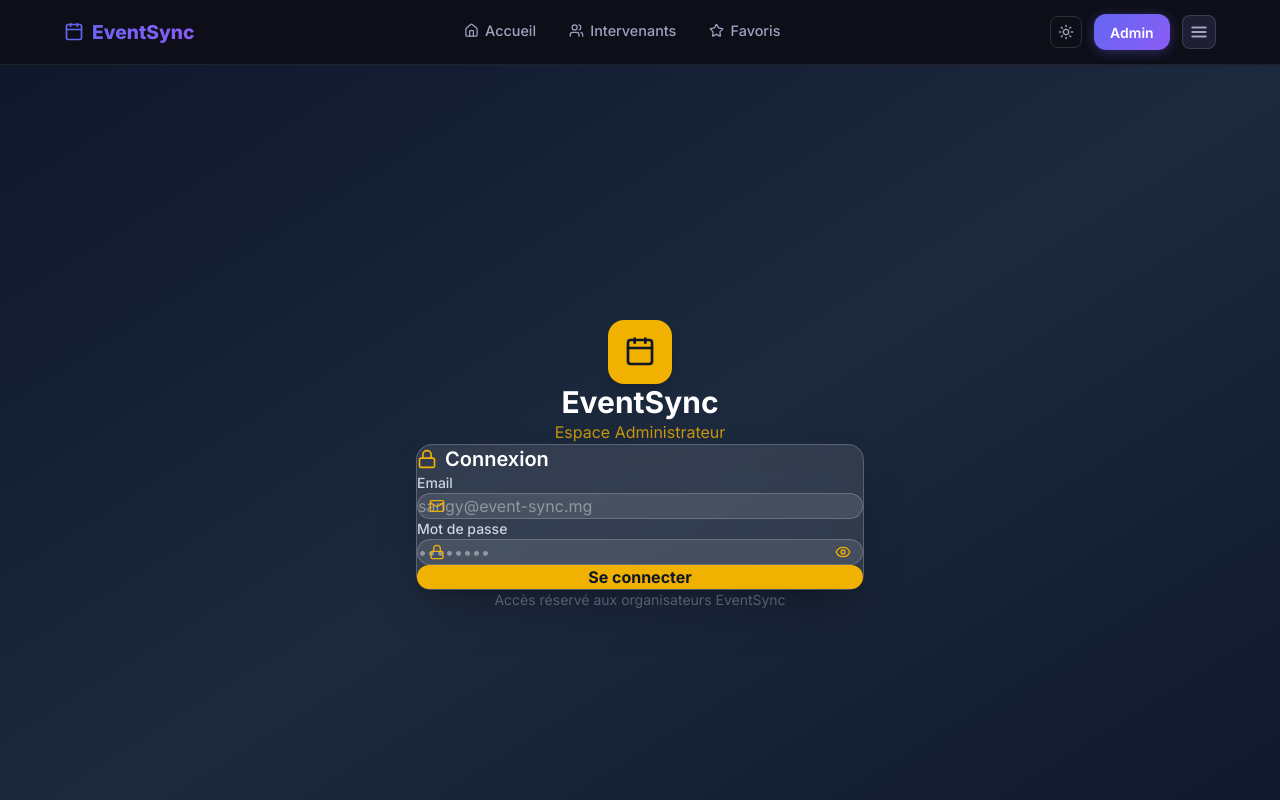
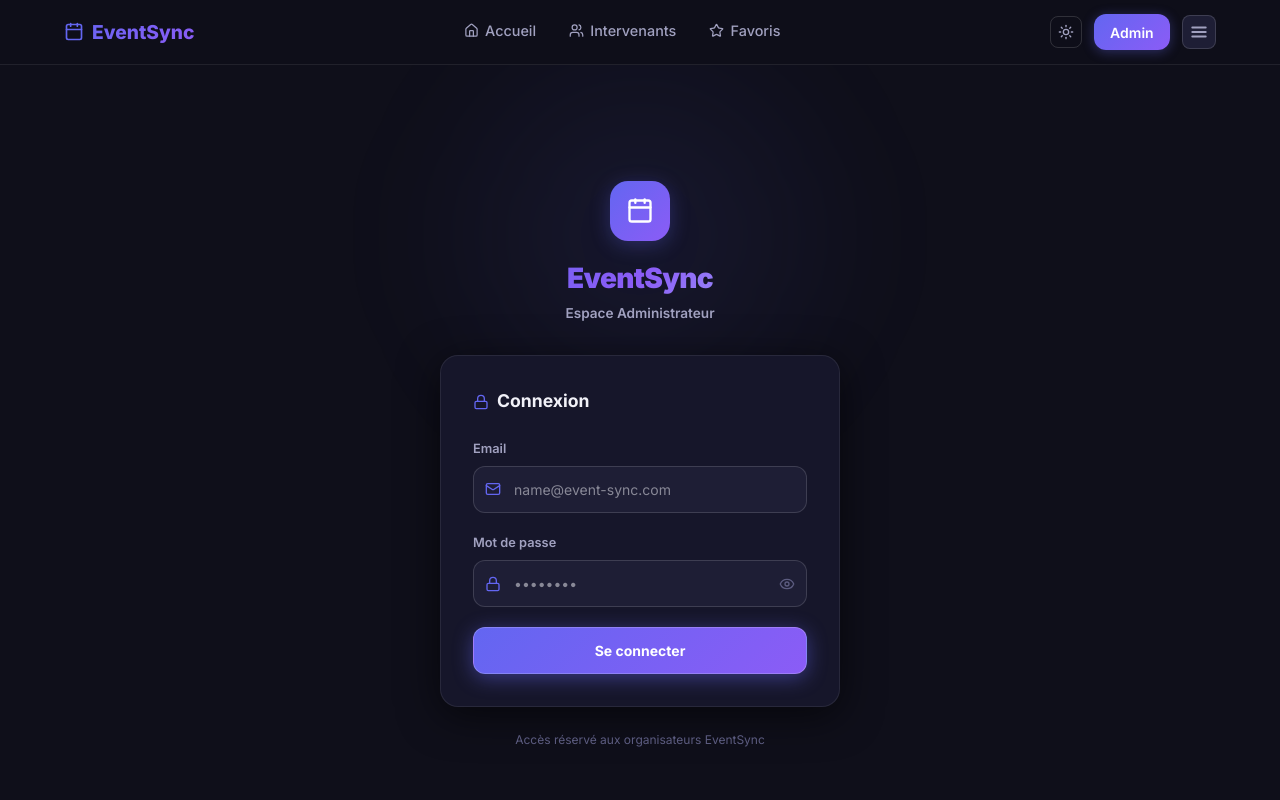
Before and after one commit to 2026-K3-WEB3/K3_WEB3, a Next.js app: page /admin/login in a window 1280 px wide. Shown: the top 800 px of the page. Built offline with nearby package versions, Linux system fonts and the light colour scheme.

Commit message:
feat(admin): modernize login page layout, update form theme to match portal brand, and resolve icon alignment bugs

```diff
--- a/app/admin/login/page.tsx
+++ b/app/admin/login/page.tsx
@@ -34,51 +34,147 @@ export default function AdminLoginPage() {
   }
 
   return (
-    <div className="min-h-screen bg-gradient-to-br from-slate-900 via-slate-800 to-slate-900 flex items-center justify-center p-4">
-      <div className="w-full max-w-md">
-        {/* Logo */}
-        <div className="text-center mb-8">
-          <div className="inline-flex items-center justify-center w-16 h-16 bg-yellow-500 rounded-2xl mb-4 shadow-lg">
-            <Calendar className="w-8 h-8 text-slate-900" />
+    <div
+      style={{
+        minHeight: '100vh',
+        background: 'var(--bg-base)',
+        color: 'var(--text-primary)',
+        display: 'flex',
+        alignItems: 'center',
+        justifyContent: 'center',
+        padding: '1rem',
+        position: 'relative',
+        overflow: 'hidden',
+        transition: 'background var(--transition-base), color var(--transition-base)',
+      }}
+    >
+      <div
+        style={{
+          position: 'absolute',
+          top: '-10%',
+          left: '50%',
+          transform: 'translateX(-50%)',
+          width: '500px',
+          height: '500px',
+          borderRadius: '50%',
+          background: 'radial-gradient(circle, rgba(99,102,241,0.1) 0%, transparent 70%)',
+          filter: 'blur(50px)',
+          pointerEvents: 'none',
+        }}
+      />
+
+      <div style={{ width: '100%', maxWidth: '400px', position: 'relative' }}>
+        <div style={{ textAlign: 'center', marginBottom: '2rem' }}>
+          <div
+            style={{
+              display: 'inline-flex',
+              alignItems: 'center',
+              justifyContent: 'center',
+              width: '60px',
+              height: '60px',
+              background: 'linear-gradient(135deg, var(--accent-from), var(--accent-to))',
+              borderRadius: 'var(--radius-lg)',
+              marginBottom: '1rem',
+              boxShadow: '0 4px 20px rgba(99,102,241,0.3)',
+            }}
+          >
+            <Calendar size={28} color="#fff" />
           </div>
-          <h1 className="text-3xl font-bold text-white">EventSync</h1>
-          <p className="text-yellow-500/80 mt-1">Espace Administrateur</p>
+          <h1
+            style={{
+              fontSize: '1.75rem',
+              fontWeight: 900,
+              letterSpacing: '-0.025em',
+              background: 'linear-gradient(135deg, var(--accent-from), var(--accent-to), #a5b4fc)',
+              WebkitBackgroundClip: 'text',
+              backgroundClip: 'text',
+              WebkitTextFillColor: 'transparent',
+            }}
+          >
+            EventSync
+          </h1>
+          <p style={{ fontSize: '0.85rem', color: 'var(--text-secondary)', fontWeight: 600, marginTop: '0.25rem' }}>
+            Espace Administrateur
+          </p>
         </div>
 
-        {/* Card */}
-        <div className="bg-white/10 backdrop-blur-md border border-white/20 rounded-2xl p-8 shadow-2xl">
-          <h2 className="text-xl font-semibold text-white mb-6 flex items-center gap-2">
-            <Lock className="w-5 h-5 text-yellow-500" />
+        <div
+          style={{
+            background: 'var(--bg-surface)',
+            border: '1px solid var(--border-subtle)',
+            borderRadius: 'var(--radius-lg)',
+            padding: '2rem',
+            boxShadow: 'var(--shadow-lg)',
+          }}
+        >
+          <h2
+            style={{
+              fontSize: '1.1rem',
+              fontWeight: 700,
+              color: 'var(--text-primary)',
+              marginBottom: '1.5rem',
+              display: 'flex',
+              alignItems: 'center',
+              gap: '0.5rem',
+            }}
+          >
+            <Lock size={16} style={{ color: 'var(--accent-from)' }} />
             Connexion
           </h2>
 
-          <form onSubmit={handleSubmit} className="space-y-5">
-            {/* Email */}
+          <form onSubmit={handleSubmit} style={{ display: 'flex', flexDirection: 'column', gap: '1.25rem' }}>
             <div>
-              <label className="block text-sm font-medium text-slate-300 mb-1.5">
+              <label style={{ display: 'block', fontSize: '0.8rem', fontWeight: 600, color: 'var(--text-secondary)', marginBottom: '0.5rem' }}>
                 Email
               </label>
-              <div className="relative">
-                <Mail className="absolute left-3 top-1/2 -translate-y-1/2 w-4 h-4 text-yellow-500" />
+              <div style={{ position: 'relative', display: 'flex', alignItems: 'center' }}>
+                <Mail
+                  size={16}
+                  style={{
+                    position: 'absolute',
+                    left: '12px',
+                    color: 'var(--accent-from)',
+                    pointerEvents: 'none',
+                  }}
+                />
                 <input
                   id="admin-email"
                   type="email"
                   value={email}
                   onChange={(e) => setEmail(e.target.value)}
                   required
-                  placeholder="sangy@event-sync.mg"
-                  className="w-full pl-10 pr-4 py-3 bg-white/10 border border-white/20 rounded-xl text-white placeholder-white/40 focus:outline-none focus:ring-2 focus:ring-yellow-500 focus:border-transparent transition-all"
+                  placeholder="name@event-sync.com"
+                  style={{
+                    width: '100%',
+                    padding: '0.75rem 1rem 0.75rem 2.5rem',
+                    background: 'var(--bg-elevated)',
+                    border: '1px solid var(--border-mid)',
+                    borderRadius: 'var(--radius-md)',
+                    color: 'var(--text-primary)',
+                    fontSize: '0.875rem',
+                    outline: 'none',
+                    transition: 'border-color var(--transition-fast)',
+                  }}
+                  onFocus={(e) => { e.currentTarget.style.borderColor = 'var(--accent-from)' }}
+                  onBlur={(e) => { e.currentTarget.style.borderColor = 'var(--border-mid)' }}
                 />
               </div>
             </div>
 
-            {/* Password */}
             <div>
-              <label className="block text-sm font-medium text-slate-300 mb-1.5">
+              <label style={{ display: 'block', fontSize: '0.8rem', fontWeight: 600, color: 'var(--text-secondary)', marginBottom: '0.5rem' }}>
                 Mot de passe
               </label>
-              <div className="relative">
-                <Lock className="absolute left-3 top-1/2 -translate-y-1/2 w-4 h-4 text-yellow-500" />
+              <div style={{ position: 'relative', display: 'flex', alignItems: 'center' }}>
+                <Lock
+                  size={16}
+                  style={{
+                    position: 'absolute',
+                    left: '12px',
+                    color: 'var(--accent-from)',
+                    pointerEvents: 'none',
+                  }}
+                />
                 <input
                   id="admin-password"
                   type={showPassword ? 'text' : 'password'}
@@ -86,45 +182,79 @@ export default function AdminLoginPage() {
                   onChange={(e) => setPassword(e.target.value)}
                   required
                   placeholder="••••••••"
-                  className="w-full pl-10 pr-12 py-3 bg-white/10 border border-white/20 rounded-xl text-white placeholder-white/40 focus:outline-none focus:ring-2 focus:ring-yellow-500 focus:border-transparent transition-all"
+                  style={{
+                    width: '100%',
+                    padding: '0.75rem 2.5rem 0.75rem 2.5rem',
+                    background: 'var(--bg-elevated)',
+                    border: '1px solid var(--border-mid)',
+                    borderRadius: 'var(--radius-md)',
+                    color: 'var(--text-primary)',
+                    fontSize: '0.875rem',
+                    outline: 'none',
+                    transition: 'border-color var(--transition-fast)',
+                  }}
+                  onFocus={(e) => { e.currentTarget.style.borderColor = 'var(--accent-from)' }}
+                  onBlur={(e) => { e.currentTarget.style.borderColor = 'var(--border-mid)' }}
                 />
                 <button
                   type="button"
                   onClick={() => setShowPassword(!showPassword)}
-                  className="absolute right-3 top-1/2 -translate-y-1/2 text-yellow-500 hover:text-yellow-400 transition-colors"
+                  style={{
+                    position: 'absolute',
+                    right: '12px',
+                    background: 'none',
+                    border: 'none',
+                    cursor: 'pointer',
+                    color: 'var(--text-muted)',
+                    display: 'flex',
+                    alignItems: 'center',
+                    justifyContent: 'center',
+                    padding: 0,
+                    transition: 'color var(--transition-fast)',
+                  }}
+                  onMouseEnter={(e) => { e.currentTarget.style.color = 'var(--text-secondary)' }}
+                  onMouseLeave={(e) => { e.currentTarget.style.color = 'var(--text-muted)' }}
                 >
-                  {showPassword ? <EyeOff className="w-4 h-4" /> : <Eye className="w-4 h-4" />}
+                  {showPassword ? <EyeOff size={16} /> : <Eye size={16} />}
                 </button>
               </div>
             </div>
 
-            {/* Error */}
             {error && (
-              <div className="bg-red-500/20 border border-red-500/40 rounded-lg px-4 py-3 text-red-300 text-sm">
+              <div
+                style={{
+                  background: 'rgba(239,68,68,0.1)',
+                  border: '1px solid rgba(239,68,68,0.25)',
+                  borderRadius: 'var(--radius-sm)',
+                  padding: '0.75rem 1rem',
+                  color: '#f87171',
+                  fontSize: '0.8125rem',
+                }}
+              >
                 {error}
               </div>
             )}
 
-            {/* Submit */}
             <button
               id="admin-login-submit"
               type="submit"
               disabled={loading}
-              className="w-full py-3 bg-yellow-500 hover:bg-yellow-400 disabled:opacity-50 disabled:cursor-not-allowed text-slate-900 font-bold rounded-xl transition-all duration-200 shadow-lg flex items-center justify-center gap-2"
+              className="btn-primary"
+              style={{
+                width: '100%',
+                padding: '0.75rem 1.25rem',
+                fontSize: '0.875rem',
+                justifyContent: 'center',
+                cursor: loading ? 'not-allowed' : 'pointer',
+                opacity: loading ? 0.7 : 1,
+              }}
             >
-              {loading ? (
-                <>
-                  <div className="w-4 h-4 border-2 border-slate-900/30 border-t-slate-900 rounded-full animate-spin" />
-                  Connexion...
-                </>
-              ) : (
-                'Se connecter'
-              )}
+              {loading ? 'Connexion...' : 'Se connecter'}
             </button>
           </form>
         </div>
 
-        <p className="text-center text-slate-400/60 text-sm mt-6">
+        <p style={{ textAlign: 'center', color: 'var(--text-muted)', fontSize: '0.75rem', marginTop: '1.5rem' }}>
           Accès réservé aux organisateurs EventSync
         </p>
       </div>
```
